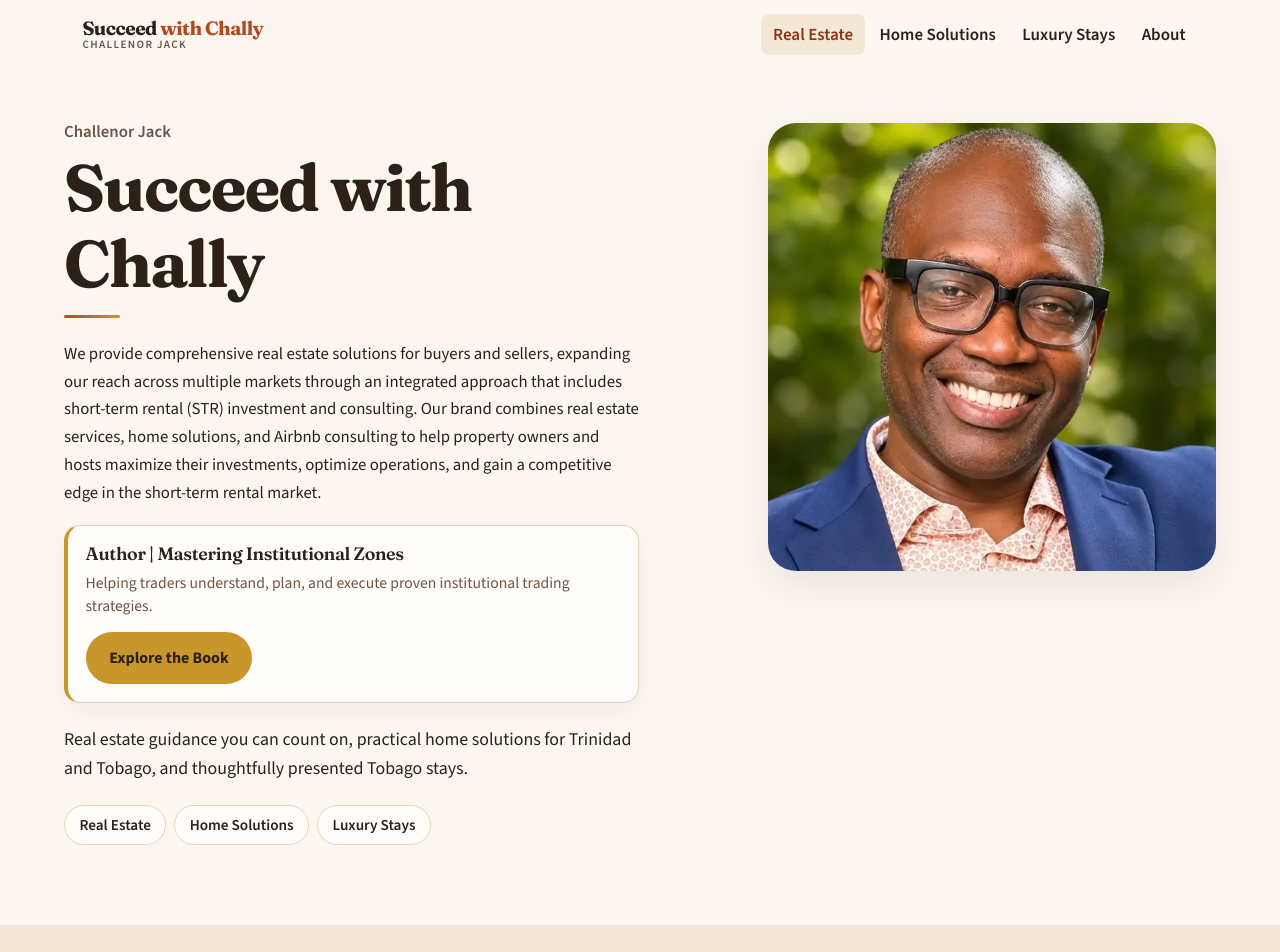
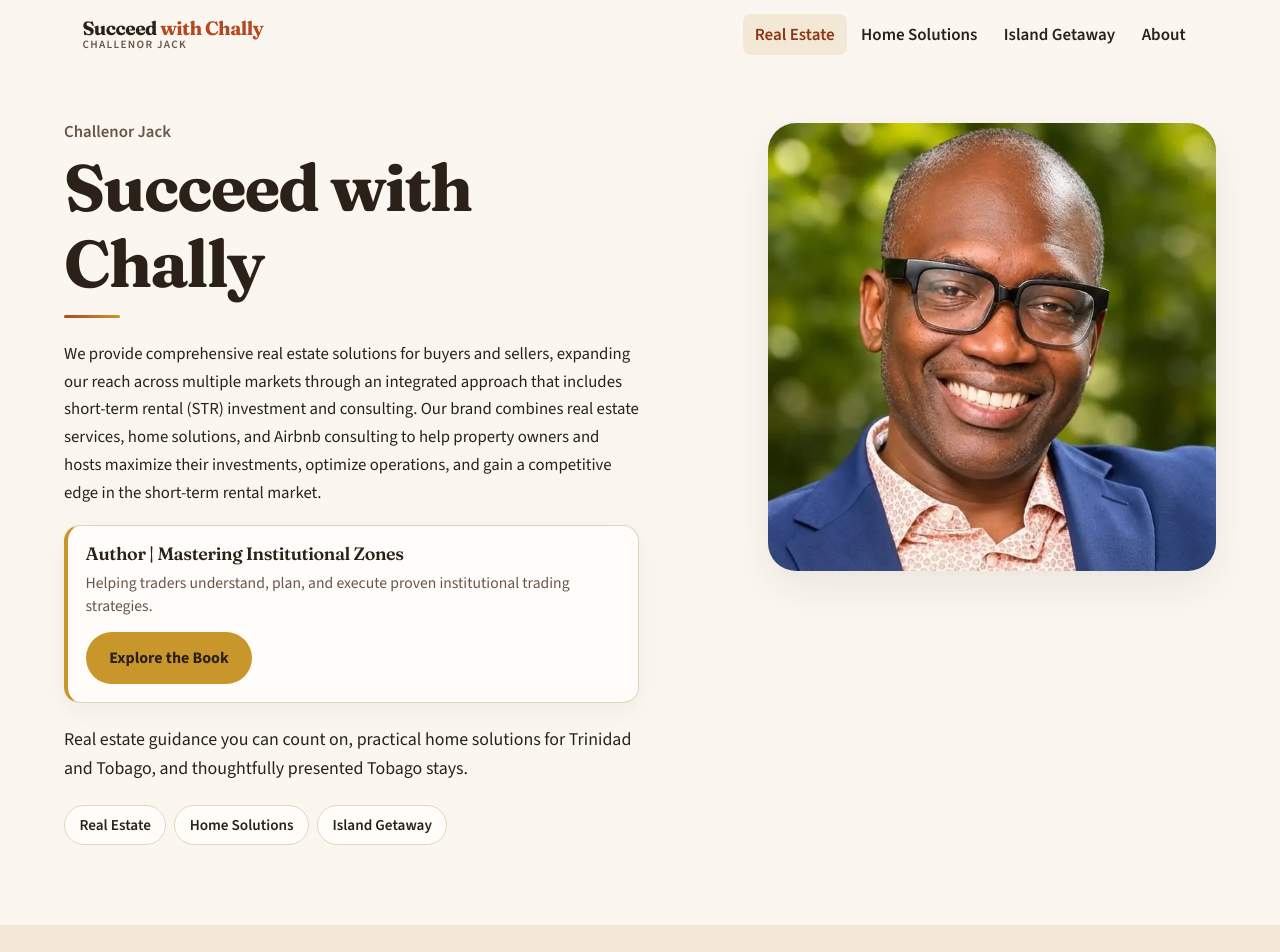
Before and after one commit to chally25/succeedwithchally-site, a plain HTML site: page index.html in a window 1280 px wide. Shown: the top 952 px of the page. Drawn offline with nearby package versions, Linux system fonts and the light colour scheme.

Commit message:
Rename Luxury Stays to Island Getaway

```diff
--- a/index.html
+++ b/index.html
@@ -4,7 +4,7 @@
   <meta charset="utf-8">
   <meta name="viewport" content="width=device-width, initial-scale=1">
   <title>Succeed with Chally | Challenor Jack</title>
-  <meta name="description" content="Challenor Jack — licensed real estate broker in Illinois and Georgia with Realty of America, CDJ Home Solutions for Trinidad and Tobago, and luxury Tobago stays with Jax Lux Group.">
+  <meta name="description" content="Challenor Jack — licensed real estate broker in Illinois and Georgia with Realty of America, CDJ Home Solutions for Trinidad and Tobago, and Island Getaway stays in Tobago with Jax Lux Group.">
   <meta name="theme-color" content="#FBF7F0">
   <link rel="canonical" href="https://chally25.github.io/succeedwithchally-site/">
   <link rel="icon" href="favicon.svg" type="image/svg+xml">
@@ -20,7 +20,7 @@
   <meta property="og:image:height" content="630">
   <meta name="twitter:card" content="summary_large_image">
   <meta name="twitter:title" content="Succeed with Chally | Challenor Jack">
-  <meta name="twitter:description" content="Real estate, home solutions, and luxury stays with Challenor Jack.">
+  <meta name="twitter:description" content="Real estate, home solutions, and Island Getaway with Challenor Jack.">
   <meta name="twitter:image" content="https://chally25.github.io/succeedwithchally-site/images/brand/og-image.jpg">
   <link rel="preconnect" href="https://fonts.googleapis.com">
   <link rel="preconnect" href="https://fonts.gstatic.com" crossorigin>
@@ -44,7 +44,7 @@
         <ul>
           <li><a href="#real-estate">Real Estate</a></li>
           <li><a href="#home-solutions">Home Solutions</a></li>
-          <li><a href="#luxury-stays">Luxury Stays</a></li>
+          <li><a href="#luxury-stays">Island Getaway</a></li>
           <li><a href="#about">About</a></li>
         </ul>
       </nav>
@@ -68,7 +68,7 @@
           <ul class="hero-chips">
             <li><a href="#real-estate">Real Estate</a></li>
             <li><a href="#home-solutions">Home Solutions</a></li>
-            <li><a href="#luxury-stays">Luxury Stays</a></li>
+            <li><a href="#luxury-stays">Island Getaway</a></li>
           </ul>
         </div>
         <figure class="hero-photo">
@@ -207,7 +207,7 @@
     <section class="section section-alt" id="luxury-stays" aria-labelledby="lux-title">
       <div class="wrap">
         <p class="eyebrow">Jax Lux Group</p>
-        <h2 id="lux-title">Luxury Stays</h2>
+        <h2 id="lux-title">Island Getaway</h2>
         <hr class="gold-rule">
         <p class="lede">Jax Lux Tobago Escape is a Crown Point getaway operated by Jax Lux Group LLC — not by CDJ. It is within walking distance of Store Bay Beach, Pigeon Point Beach, restaurants, shopping, and nightlife, minutes from ANR Robinson International Airport, on a quiet street.</p>
         <div class="cta-row">
@@ -411,12 +411,12 @@
       <div class="footer-grid">
         <div>
           <p class="footer-brand">Succeed with Chally</p>
-          <p class="muted" style="color:#C9B8A4;max-width:28rem;margin:0;">Challenor Jack — real estate, home solutions, and luxury stays.</p>
+          <p class="muted" style="color:#C9B8A4;max-width:28rem;margin:0;">Challenor Jack — real estate, home solutions, and Island Getaway.</p>
         </div>
         <ul class="footer-nav">
           <li><a href="#real-estate">Real Estate</a></li>
           <li><a href="#home-solutions">Home Solutions</a></li>
-          <li><a href="#luxury-stays">Luxury Stays</a></li>
+          <li><a href="#luxury-stays">Island Getaway</a></li>
           <li><a href="#about">About</a></li>
           <li><a href="https://www.facebook.com/profile.php?id=61596117613628" target="_blank" rel="noopener noreferrer">CDJ Associates on Facebook</a></li>
         </ul>
```
Also changed, not shown: 404.html (+2 -2 lines), 1 other file.
